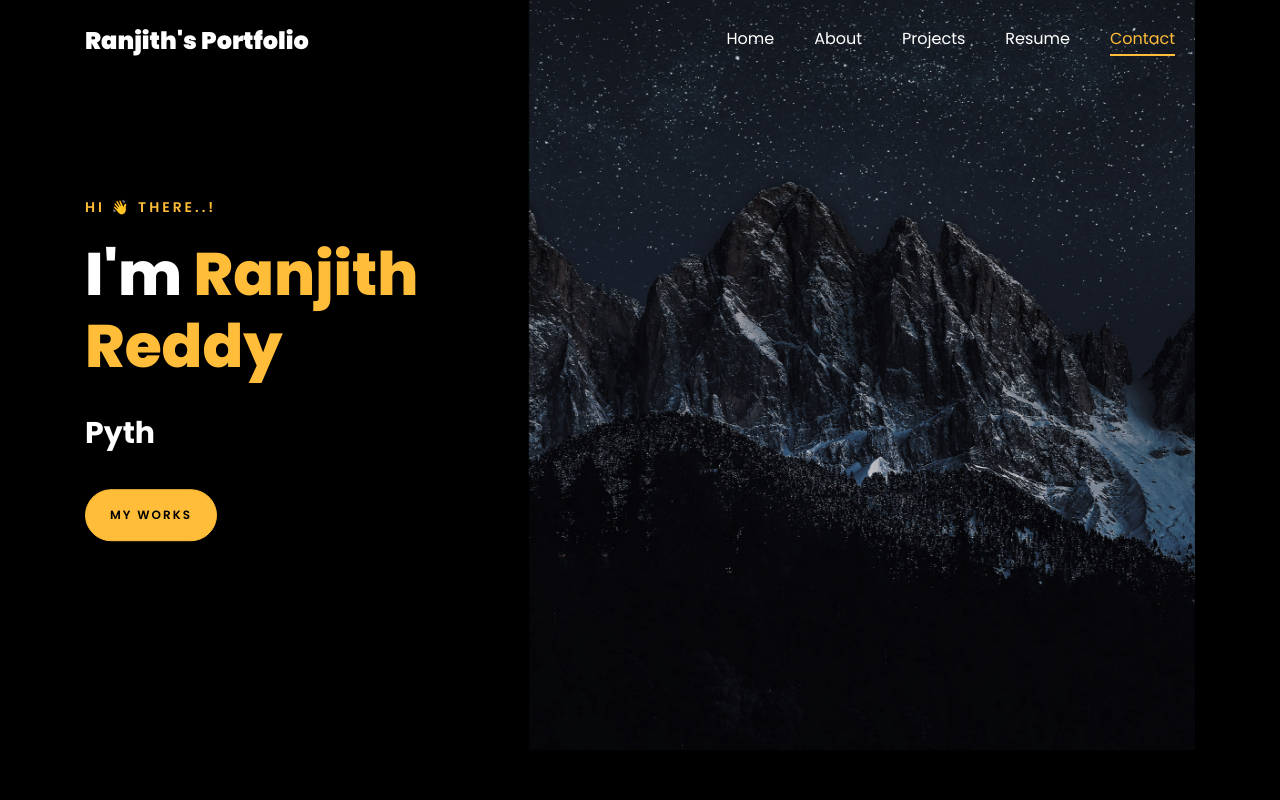
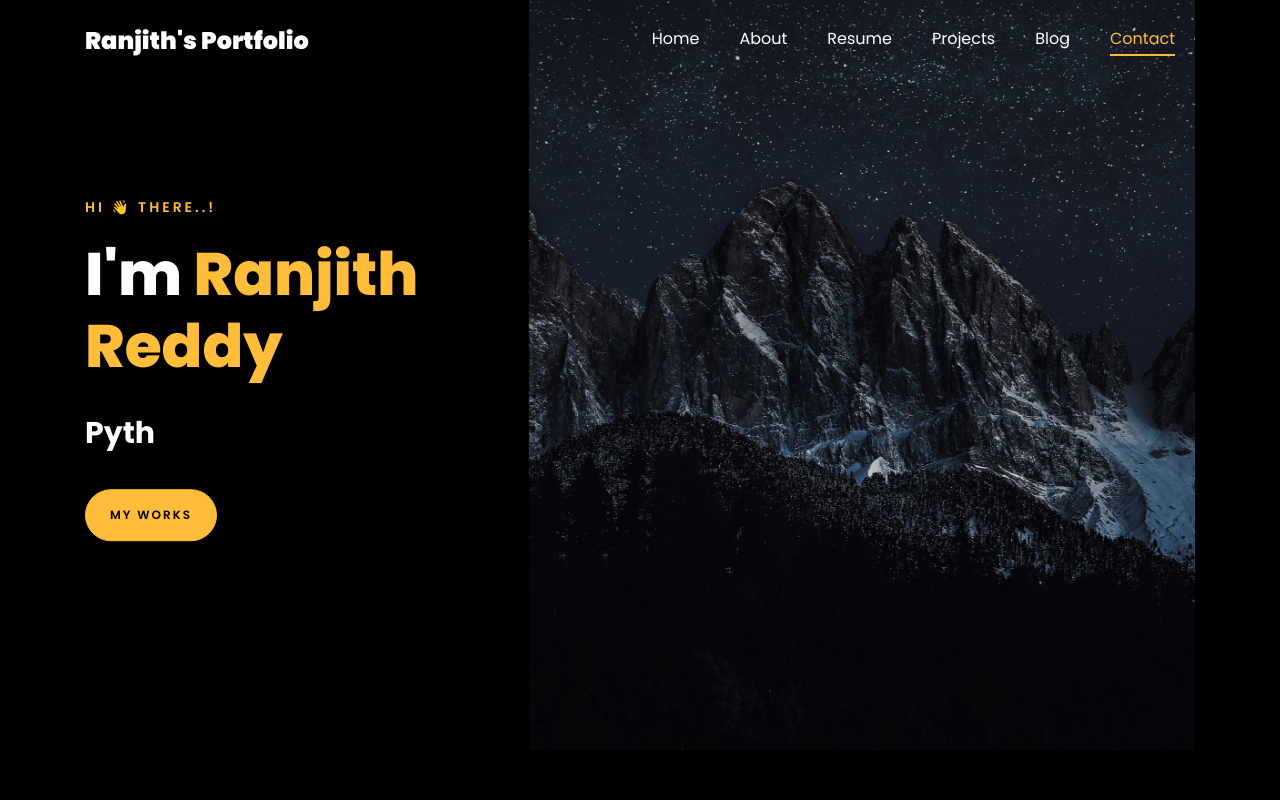
Before and after one commit to itsranjithreddy/portfolio, a plain HTML site: page index.html in a window 1280 px wide. Shown: the top 800 px of the page. Drawn offline with Linux system fonts and the light colour scheme; files whose address does not match are found by name.

Commit message:
updated blog module

```diff
--- a/index.html
+++ b/index.html
@@ -128,8 +128,9 @@
 	        <ul class="navbar-nav nav ml-auto">
 	          <li class="nav-item"><a href="#home-section" class="nav-link"><span>Home</span></a></li>
 	          <li class="nav-item"><a href="#about-section" class="nav-link"><span>About</span></a></li>
+						<li class="nav-item"><a href="#resume-section" class="nav-link"><span>Resume</span></a></li>
 						<li class="nav-item"><a href="#project-section" class="nav-link"><span>Projects</span></a></li>
-	          <li class="nav-item"><a href="#resume-section" class="nav-link"><span>Resume</span></a></li>
+						<li class="nav-item"><a href="https://medium.com/@itsranjithreddy" class="nav-link"><span>Blog</span></a></li>
 	          <li class="nav-item"><a href="#contact-section" class="nav-link"><span>Contact</span></a></li>
 	        </ul>
 	      </div>
```
